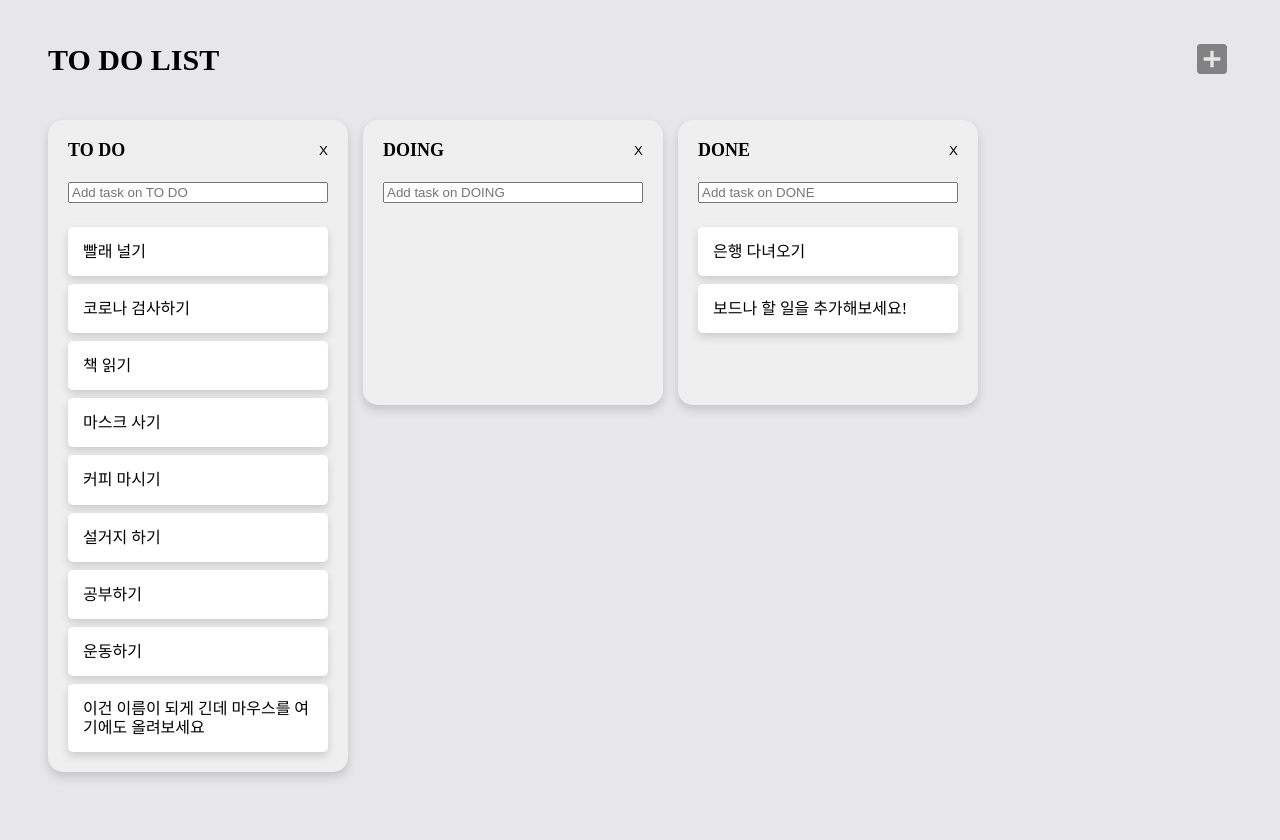
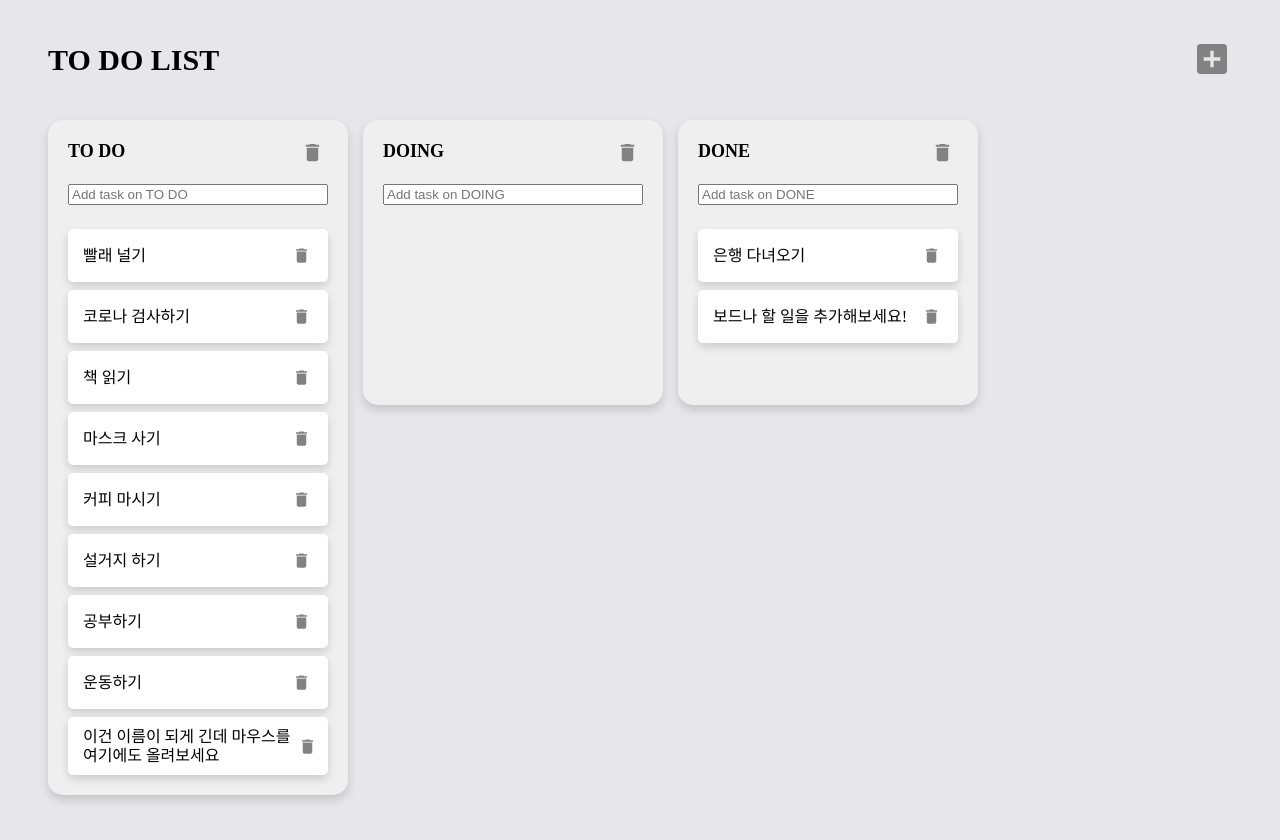
Before and after one commit to crdrst777/trello-clone, a React (Create React App) app: page / in a window 1280 px wide. Shown: the top 840 px of the page. Built offline with nearby package versions, Linux system fonts and the light colour scheme; a web font is replaced by a local one.

Commit message:
feat: 버튼 구현

```diff
--- a/src/App.tsx
+++ b/src/App.tsx
@@ -10,7 +10,7 @@ import styled from "styled-components";
 import { boardState } from "./atom";
 import Board from "./components/Board";
 // import AddBoxIcon from "@mui/icons-material/AddBox";
-import { ReactComponent as Add } from "./assets/icon/add.svg";
+import { ReactComponent as AddIcon } from "./assets/icon/add.svg";
 
 function App() {
   const [boards, setBoards] = useRecoilState(boardState);
@@ -23,6 +23,7 @@ function App() {
     }
   }, []);
 
+  // 보드 생성
   const onCreateBoard = () => {
     const name = window.prompt("새 보드의 이름을 입력해주세요.")?.trim(); // 앞과 뒤쪽의 공백을 제거하여 줌
     if (name !== null && name !== undefined) {
@@ -49,6 +50,21 @@ function App() {
     console.log(info);
     const { destination, source } = info;
     if (!destination) return; // 드래그했다가 다시 제자리에 놓으면 걍 리턴한다.
+
+    if (source.index === destination.index) return;
+
+    // 보드 순서 변경
+    if (source.index !== destination.index) {
+      setBoards((allBoards) => {
+        const boardsCopy = [...allBoards];
+        const boardCopy = boardsCopy[source.index];
+
+        boardsCopy.splice(source.index, 1);
+        boardsCopy.splice(destination.index, 0, boardCopy);
+        localStorage.setItem("allBoards", JSON.stringify(boardsCopy));
+        return boardsCopy;
+      });
+    }
 
     // 태스크 순서 변경(보드 내)
     if (destination.droppableId === source.droppableId) {
@@ -142,7 +158,7 @@ function App() {
       <Header>
         <Title>TO DO LIST</Title>
         <Btn onClick={onCreateBoard}>
-          <Add />
+          <AddIcon />
         </Btn>
       </Header>
       <DragDropContext onDragEnd={onDragEnd}>
@@ -201,7 +217,7 @@ const Btn = styled.button`
   svg {
     width: 40px;
     height: 40px;
-    fill: ${(props) => props.theme.gray3};
+    fill: ${(props) => props.theme.buttonColor};
     &:hover,
     &:focus {
       fill: ${(props) => props.theme.accentColor};
--- a/src/components/Board.tsx
+++ b/src/components/Board.tsx
@@ -1,36 +1,32 @@
 import { useForm } from "react-hook-form";
-import { useRef } from "react";
+// import { useRef } from "react";
 import { Droppable } from "react-beautiful-dnd";
 import styled from "styled-components";
 import DraggableCard from "./DraggableCard";
 import { ICard, boardState } from "../atom";
 import { useRecoilState } from "recoil";
+import { ReactComponent as DeleteIcon } from "../assets/icon/delete.svg";
 
 interface IBoardProps {
   boardTitle: string;
-  boardId: number; // 말그대로 보드의 id
+  boardId: number;
   boardToDos: ICard[];
-  // isDragging: boolean;
 }
 
-interface ICardsWrapperProps {
-  isDraggingOver: boolean;
-  isDraggingFromThis: boolean;
-}
+// interface ICardsWrapperProps {
+//   isDraggingOver: boolean;
+//   isDraggingFromThis: boolean;
+// }
 
 interface IForm {
   toDo: string;
 }
 
-const Board = ({
-  boardTitle,
-  boardId,
-  boardToDos,
-}: // isDragging,
-IBoardProps) => {
+const Board = ({ boardTitle, boardId, boardToDos }: IBoardProps) => {
   const [boards, setBoards] = useRecoilState(boardState);
   const { register, setValue, handleSubmit } = useForm<IForm>();
-  // addToDo
+
+  // 카드 생성
   const onCreateCard = ({ toDo }: IForm) => {
     console.log("toDo", toDo);
     console.log("boardTitle", boardTitle);
@@ -54,12 +50,14 @@ IBoardProps) => {
     setValue("toDo", "");
   };
 
+  // 보드 삭제
   const onDeleteBoard = () => {
     if (window.confirm(`${boardTitle} 보드를 삭제하시겠습니까?`)) {
       setBoards((allBoards) => {
         const boardsCopy = [...allBoards];
         const boardIndex = allBoards.findIndex((b) => b.id === boardId);
         boardsCopy.splice(boardIndex, 1);
+        localStorage.setItem("allBoards", JSON.stringify(boardsCopy));
         return boardsCopy;
       });
     }
@@ -85,11 +83,13 @@ IBoardProps) => {
             isDraggingOver={snapshot.isDraggingOver} // 보드 위로 올라왔는지 여부 boolean
             // isDraggingFromThis={Boolean(snapshot.draggingFromThisWith)} // string이든 뭐든 존재하기만하면 true로
           >
-            <TitleFormWrapper>
-              <Title>
-                <h2>{boardTitle}</h2>
-                <button onClick={onDeleteBoard}>X</button>
-              </Title>
+            <CardTopArea>
+              <TitleBtnWrapper>
+                <Title>{boardTitle}</Title>
+                <Btn onClick={onDeleteBoard}>
+                  <DeleteIcon />
+                </Btn>
+              </TitleBtnWrapper>
               <Form onSubmit={handleSubmit(onCreateCard)}>
                 <input
                   {...register("toDo", { required: true })}
@@ -97,7 +97,7 @@ IBoardProps) => {
                   placeholder={`Add task on ${boardTitle}`}
                 />
               </Form>
-            </TitleFormWrapper>
+            </CardTopArea>
             <CardsWrapper ref={provided.innerRef} {...provided.droppableProps}>
               {boardToDos.map((toDo, index) => (
                 <DraggableCard
@@ -132,28 +132,41 @@ const Container = styled.div<{ isDraggingOver: boolean }>`
     props.isDraggingOver ? props.theme.accentColor : props.theme.boardColor};
 `;
 
-const TitleFormWrapper = styled.div``;
+const CardTopArea = styled.div``;
 
-const Title = styled.div`
+const TitleBtnWrapper = styled.div`
   display: flex;
   justify-content: space-between;
-  padding: 20px;
+  align-items: center;
+  padding: 16px 20px;
+`;
 
-  h2 {
-    font-weight: 600;
-    font-size: 18px;
+const Title = styled.h2`
+  font-weight: 600;
+  font-size: 18px;
+`;
+
+const Btn = styled.button`
+  display: flex;
+  justify-content: center;
+  align-items: center;
+  width: 32px;
+  height: 32px;
+  border-radius: 4px;
+  &:hover {
+    cursor: pointer;
+    background-color: ${(props) => props.theme.hoverButtonOverlayColor};
   }
-
-  button {
-    border: none;
-    background-color: transparent;
+  svg {
+    width: 23px;
+    height: 23px;
+    fill: ${(props) => props.theme.buttonColor};
   }
 `;
 
 const Form = styled.form`
   width: 100%;
   padding: 0 20px;
-  /* margin: auto; */
   input {
     width: 100%;
   }
--- a/src/components/DraggableCard.tsx
+++ b/src/components/DraggableCard.tsx
@@ -1,6 +1,7 @@
 import React from "react";
 import { Draggable } from "react-beautiful-dnd";
 import styled from "styled-components";
+import { ReactComponent as DeleteIcon } from "../assets/icon/delete.svg";
 
 interface IDraggableCardProps {
   toDoId: number;
@@ -9,7 +10,11 @@ interface IDraggableCardProps {
 }
 
 const DraggableCard = ({ toDoId, toDoText, index }: IDraggableCardProps) => {
+  // 카드 삭제
+  const onDeleteCard = () => {};
+
   // console.log("toDoText", toDoText);
+
   return (
     <>
       <Draggable draggableId={`todo-${toDoId}`} index={index}>
@@ -21,7 +26,12 @@ const DraggableCard = ({ toDoId, toDoText, index }: IDraggableCardProps) => {
             {...provided.dragHandleProps}
             isDragging={snapshot.isDragging} // 드래깅 중인지 여부
           >
-            <Card>{toDoText}</Card>
+            <Card>
+              <Text>{toDoText}</Text>
+              <Btn onClick={onDeleteCard}>
+                <DeleteIcon />
+              </Btn>
+            </Card>
           </CardWrapper>
         )}
       </Draggable>
@@ -33,7 +43,7 @@ export default React.memo(DraggableCard);
 // prop(toDo, index)이 바뀌지 않는다면 제발 DraggableCard컴포넌트는 랜더링 하지 말라고 함.
 
 const CardWrapper = styled.div<{ isDragging: boolean }>`
-  padding: 15px;
+  padding: 10px 10px 10px 15px;
   margin-top: 8px;
   opacity: ${(prop) => (prop.isDragging ? 0.85 : 1)};
   box-shadow: ${(props) =>
@@ -45,4 +55,28 @@ const CardWrapper = styled.div<{ isDragging: boolean }>`
   color: black;
 `;
 
-const Card = styled.div``;
+const Card = styled.div`
+  display: flex;
+  justify-content: space-between;
+  align-items: center;
+`;
+
+const Text = styled.div``;
+
+const Btn = styled.button`
+  display: flex;
+  justify-content: center;
+  align-items: center;
+  width: 33px;
+  height: 33px;
+  border-radius: 4px;
+  &:hover {
+    cursor: pointer;
+    background-color: ${(props) => props.theme.hoverButtonOverlayColor};
+  }
+  svg {
+    width: 19px;
+    height: 19px;
+    fill: ${(props) => props.theme.buttonColor};
+  }
+`;
--- a/src/styled.d.ts
+++ b/src/styled.d.ts
@@ -10,6 +10,7 @@ declare module "styled-components" {
     cardColor: string;
     buttonColor: string;
     hoverButtonColor: string;
+    hoverButtonOverlayColor: string;
     accentColor: string;
     gray3: string;
   }
--- a/src/theme.ts
+++ b/src/theme.ts
@@ -4,8 +4,9 @@ export const darkTheme: DefaultTheme = {
   bgColor: "#E7E7E9",
   boardColor: "#efefef",
   cardColor: "white",
-  buttonColor: "#ededed",
+  buttonColor: "#828282",
   hoverButtonColor: "#cfcfcf",
+  hoverButtonOverlayColor: "rgba(0, 0, 0, 0.1)",
   accentColor: "#8F43EE",
   gray3: "#828282",
 };
```
Also changed, not shown: src/assets/icon/delete.svg (added).
